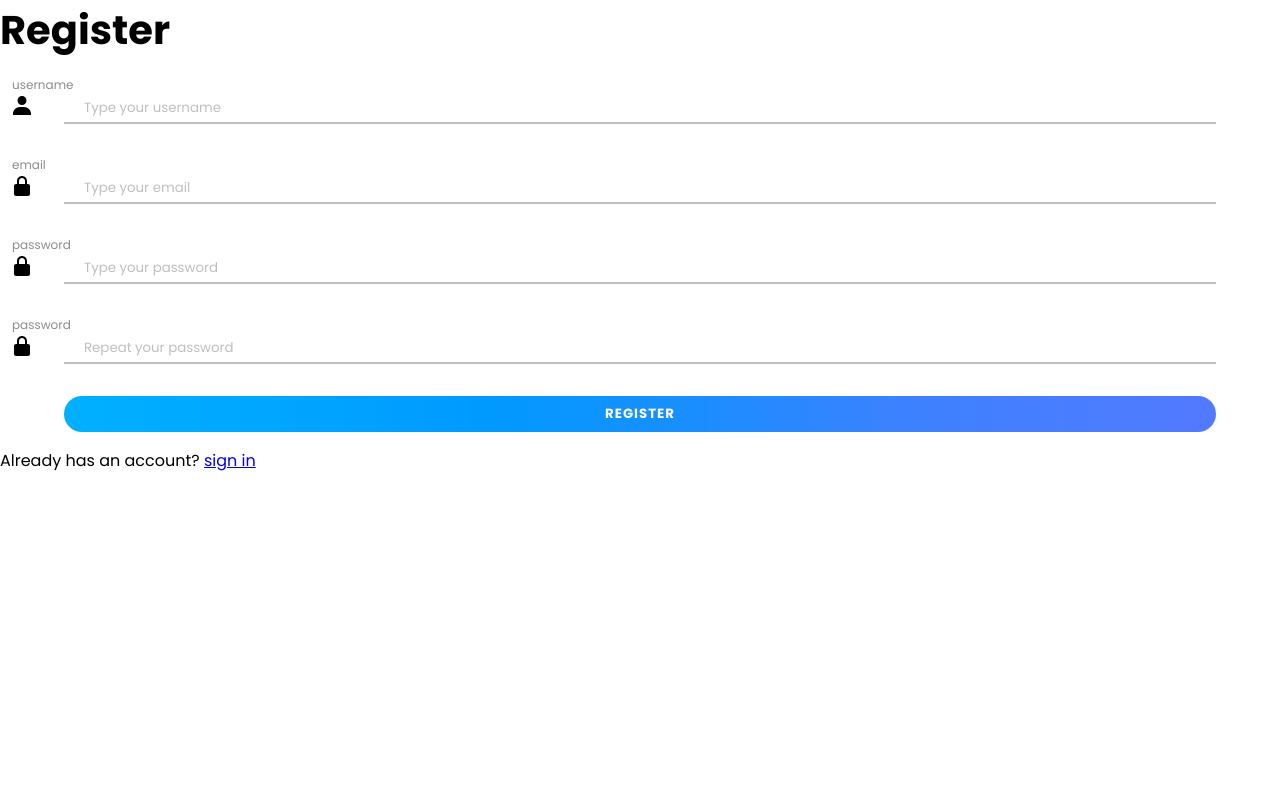
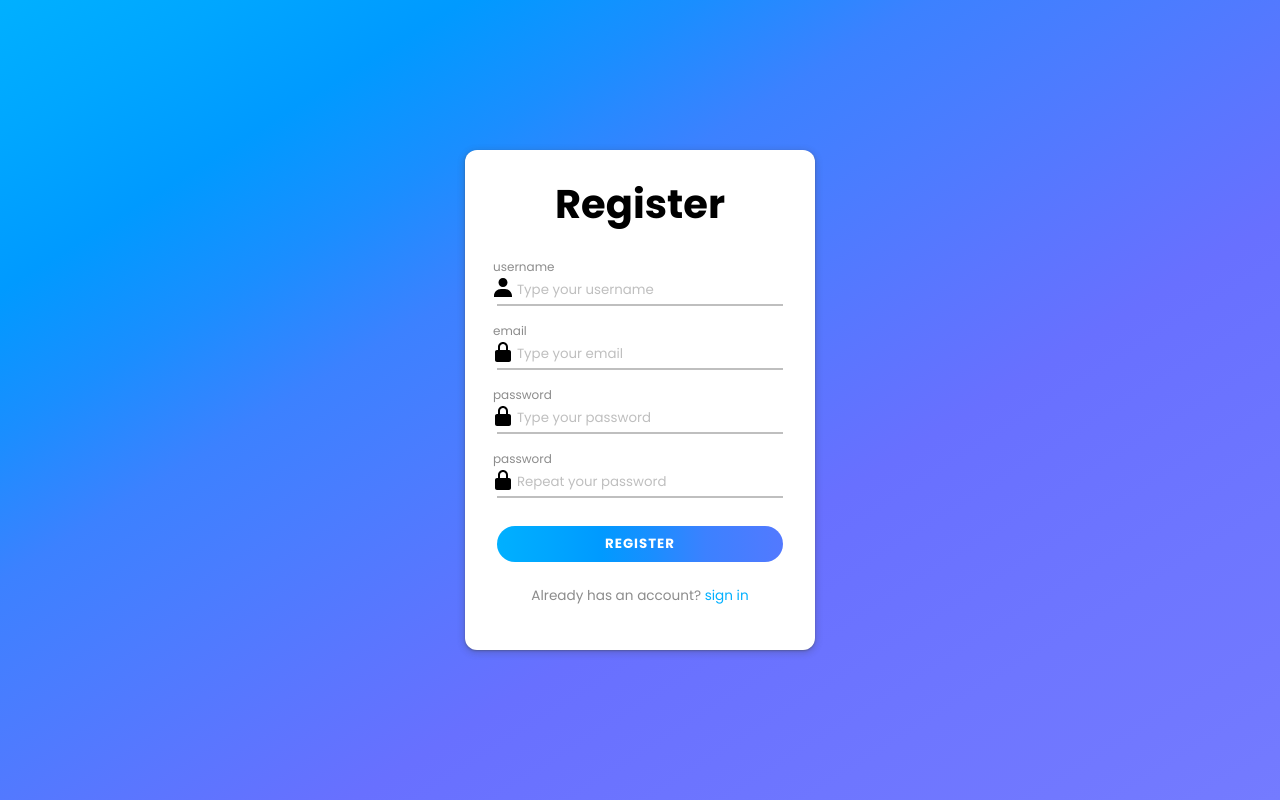
Before and after one commit to Lu1z-Gust4v0/React-TS-Todo-App, a React (Vite) app in the folder client/: page /register in a window 1280 px wide. Built offline with nearby package versions, Linux system fonts and the light colour scheme.

Commit message:
Add RegisterForm styles

```diff
--- a/client/src/styles/styles.css
+++ b/client/src/styles/styles.css
@@ -23,7 +23,8 @@
     font-family: "Poppins", sans-serif;
 }
 
-.login-page {
+.login-page,
+.register-page {
     display: flex;
     justify-content: center;
     align-items: center;
@@ -33,7 +34,8 @@
     background-image: var(--gradient-1);
 }
 
-.login-form-container {
+.login-form-container,
+.register-form-container {
     display: flex;
     flex-direction: column;
     align-items: center;
@@ -49,7 +51,8 @@
     font-size: 2rem;
 }
 
-.login-form {
+.login-form,
+.register-form {
     display: flex;
     flex-direction: column;
     width: 100%;
@@ -119,21 +122,22 @@
     background-position: right;
 }
 
-.login-form-container p {
+.login-form-container p,
+.register-form-container p {
     margin-top: 1rem;
     font-size: 0.85rem;
     color: var(--medium);
 }
 
-.login-form-container p a {
+.redirect-link {
     text-decoration: none;
     color: var(--primary);
     cursor: pointer;
     transition: color 300ms ease-in;
 }
 
-.login-form-container p a:focus,
-.login-form-container p a:hover {
+.redirect-link:focus,
+.redirect-link:hover {
     color: var(--secondary);
 }
 
@@ -141,14 +145,40 @@
     color: var(--light);
 }
 
+.register-form-container {
+    height: 90vh;
+    padding: 0.5rem 0;
+}
+
+.register-form-container .form-title {
+    margin-bottom: 1rem;
+}
+
+.register-form .form-row {
+    padding: 0.25rem 0;
+}
+
+.register-form .form-row button {
+    margin-top: 1.5rem;
+}
+
 @media screen and (min-width: 768px) {
-    .login-form-container {
+    .login-form-container,
+    .register-form-container {
         max-height: 500px;
         width: 350px;
-        padding: 2rem 1rem;
+        padding: 1.5rem 1rem;
     }
 
     .form-title {
         font-size: 2.5rem;
     }
+
+    .register-form .form-row {
+        padding: 0.5rem 0;
+    }
+
+    .register-form .form-row button {
+        margin-top: 0.75rem;
+    }
 }
```
